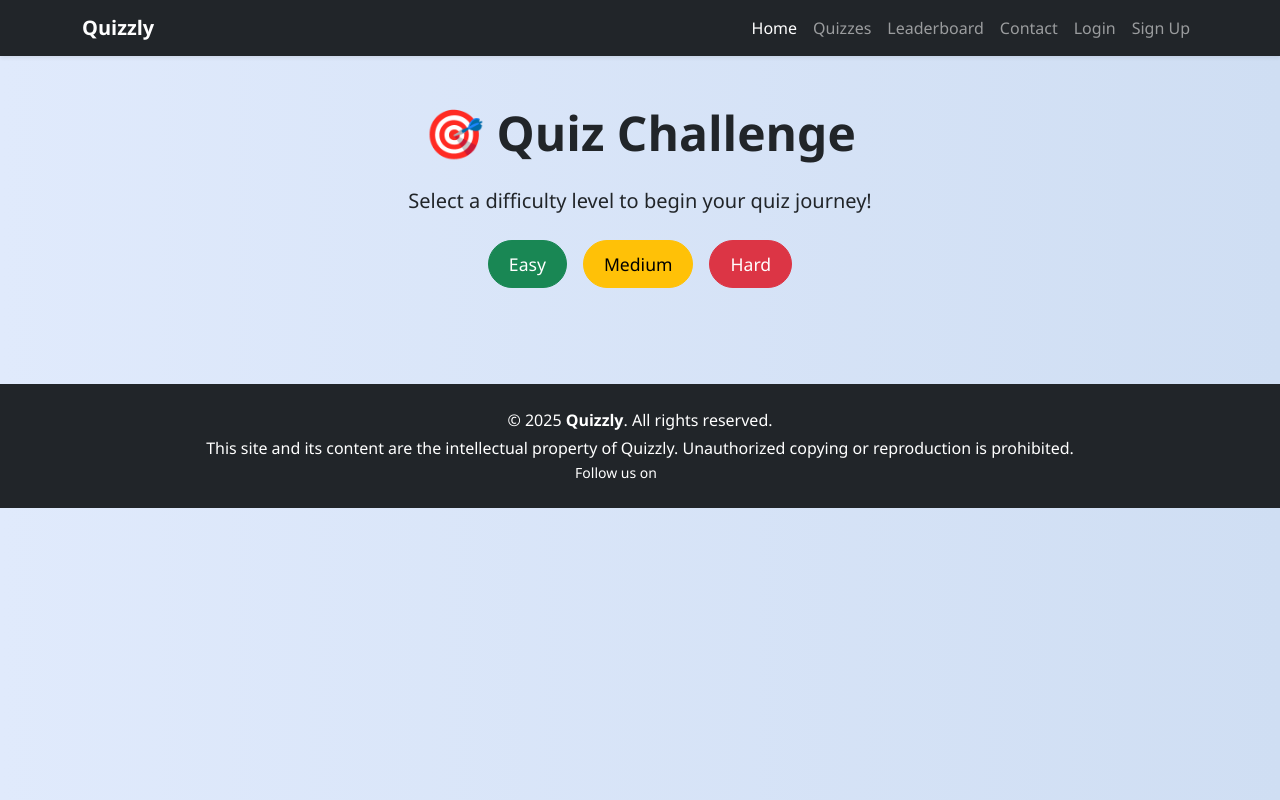
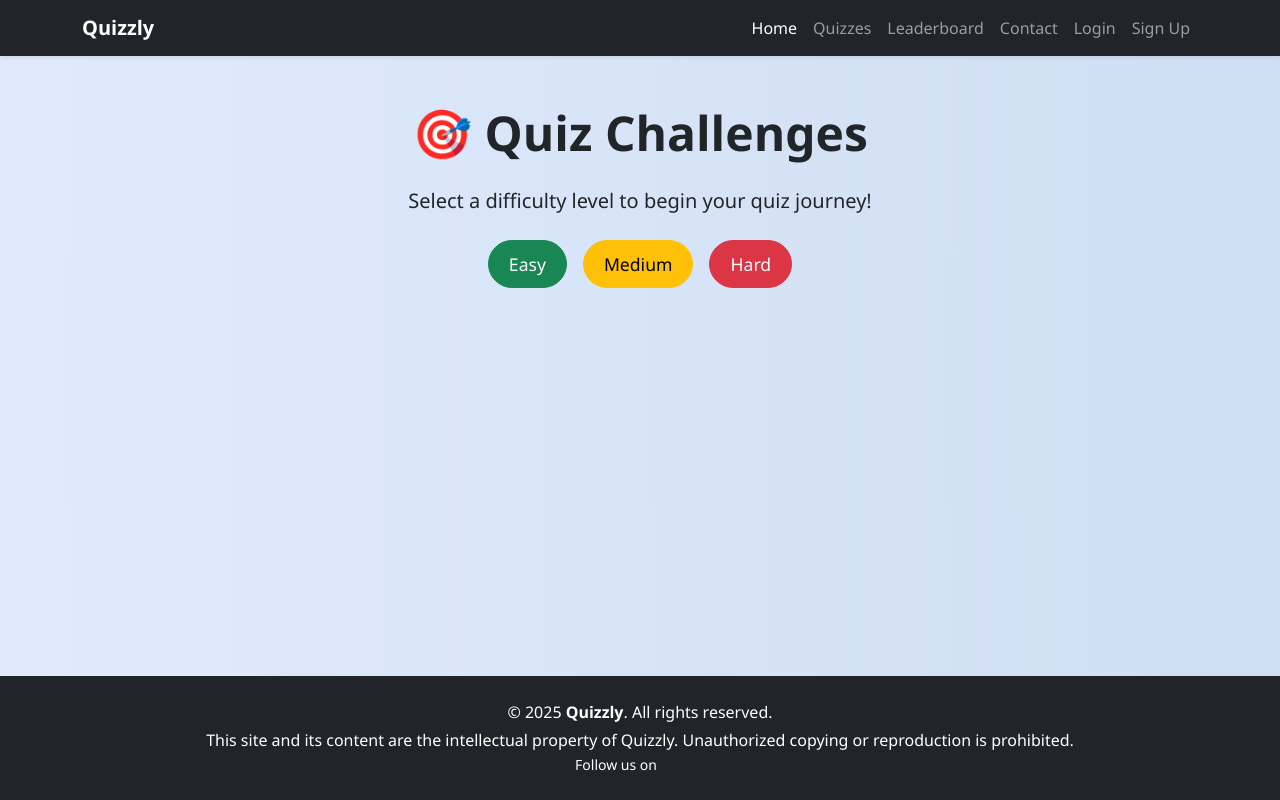
Before and after one commit to Arman1240-dotcom/Quizzly, a plain HTML site: page quiz-random.html in a window 1280 px wide. Drawn offline with nearby package versions, Linux system fonts and the light colour scheme.

Commit message:
modified random quiz

```diff
--- a/quiz-random.html
+++ b/quiz-random.html
@@ -9,11 +9,17 @@
     body {
       font-family: 'Segoe UI', Tahoma, Geneva, Verdana, sans-serif;
       background: linear-gradient(to right, #e0eafc, #cfdef3);
+      display: flex;
+      flex-direction: column;
+      min-height: 100vh;
     }
     .level-btn {
       font-size: 1.1rem;
       padding: 10px 20px;
       border-radius: 50px;
+    }
+    .content {
+      flex: 1; /* This makes sure the content takes up the available space */
     }
   </style>
   <nav class="navbar navbar-expand-lg navbar-dark bg-dark shadow-sm">
@@ -30,21 +36,22 @@
           <li class="nav-item"><a class="nav-link" href="contact.html">Contact</a></li>
           <li class="nav-item"><a class="nav-link" href="login.html">Login</a></li>
           <li class="nav-item"><a class="nav-link" href="signup.html">Sign Up</a></li>
-
         </ul>
       </div>
     </div>
   </nav>
-
 </head>
 <body>
+
+  <div class="content">
     <div class="container py-5 text-center">
-    <h1 class="display-5 fw-bold mb-4">🎯 Quiz Challenge</h1>
+      <h1 class="display-5 fw-bold mb-4">🎯 Quiz Challenges</h1>
       <p class="lead mb-4">Select a difficulty level to begin your quiz journey!</p>
       <div class="d-flex justify-content-center mb-5">
         <button class="btn btn-success mx-2 level-btn" onclick="startQuiz('easy')">Easy</button>
         <button class="btn btn-warning mx-2 level-btn" onclick="startQuiz('medium')">Medium</button>
         <button class="btn btn-danger mx-2 level-btn" onclick="startQuiz('hard')">Hard</button>
+      </div>
     </div>
   </div>
 
@@ -60,6 +67,8 @@
       }
     }
   </script>
+
+  <!-- Footer -->
   <footer class="text-white text-center py-4 bg-dark">
     <div class="container">
       <p class="mb-1">&copy; 2025 <strong>Quizzly</strong>. All rights reserved.</p>
```
Lines whose indentation alone changed are shown as unchanged.
